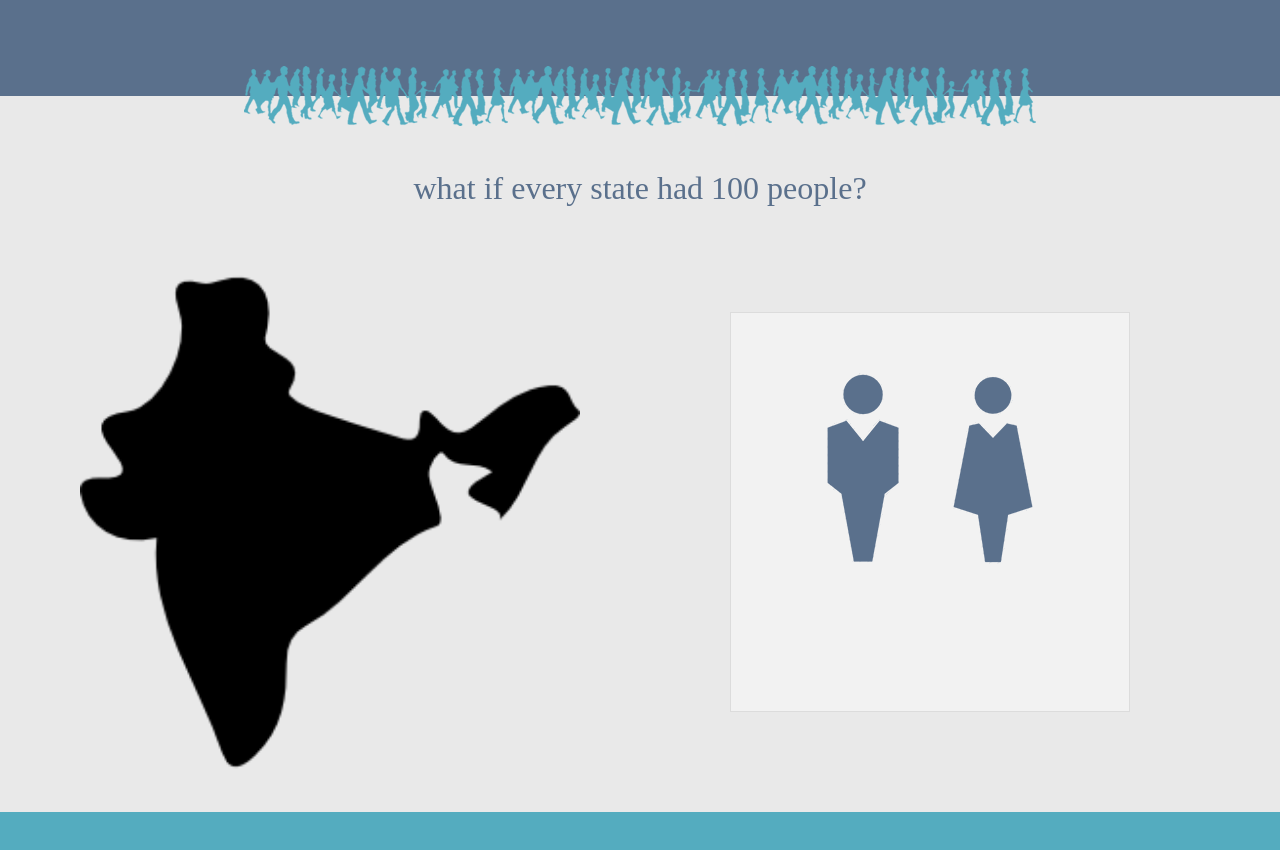
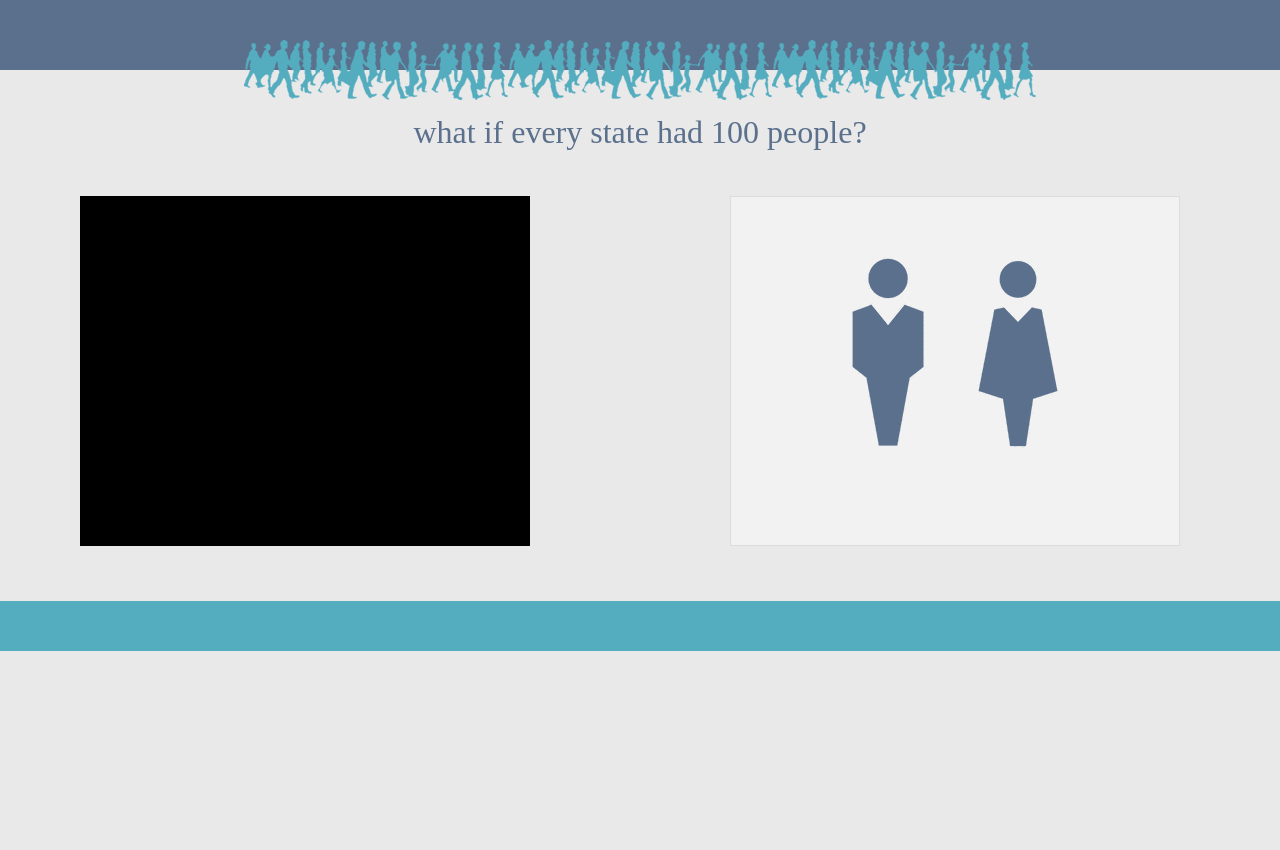
Before and after one commit to naman/bugfree-ironman, a plain HTML site: page public/index.html in a window 1280 px wide. After the commit the page ends 800 px from the top, so only its background shows below. Drawn offline with nearby package versions, Linux system fonts and the light colour scheme.

Commit message:
Div for Map added

```diff
--- a/public/css/main.css
+++ b/public/css/main.css
@@ -11,6 +11,8 @@ body
 .jumbotron
 	{
 		background-color: #5A708C;
+		padding-top: 30px;
+		padding-bottom: 40px;
 	}
 
 #people
@@ -25,25 +27,27 @@ body
 	{
 		font-family: Segoe UI light;
 		color: #5A708C;
-		padding-top: 40px;
+		padding-top: 10px;
 		font-size: 32px;
 		text-align: center;
 	}
 
 #map
 	{
-		margin-top: 50px;
+		margin-top: 30px;
 		margin-left: 10px;
-		width: 500px;
-		height: auto;
+		background-color: #000;
+		width: 450px;
+		height: 350px;
+		overflow: hidden;
 	}
 
 #cards
 	{
 		list-style-type: none;
-		margin-top: 90px;
+		margin-top: 30px;
 		margin-left: 50px;
-		width: 480px;
+		width: 500px;
 
 		overflow: hidden;
 	}
@@ -51,10 +55,10 @@ body
 	{
 		display: inline-block;
 		background-color: #f2f2f2;
-		margin-right: 20px;
-		width: 400px;
+		margin-right: 60px;
+		width: 450px;
 		border: solid 1px #dcdcdc;
-		height: 400px;
+		height: 350px;
 	}
 .card-image
 	{
--- a/public/index.html
+++ b/public/index.html
@@ -39,7 +39,8 @@
       </div>
       <div class="row">
         <div class="col-md-6">
-          <img src="img/india-map.png" id="map">
+          <div class="row" id="map">
+          </div>
         </div>
         <div class="col-md-6">
          <div class="row">
```
